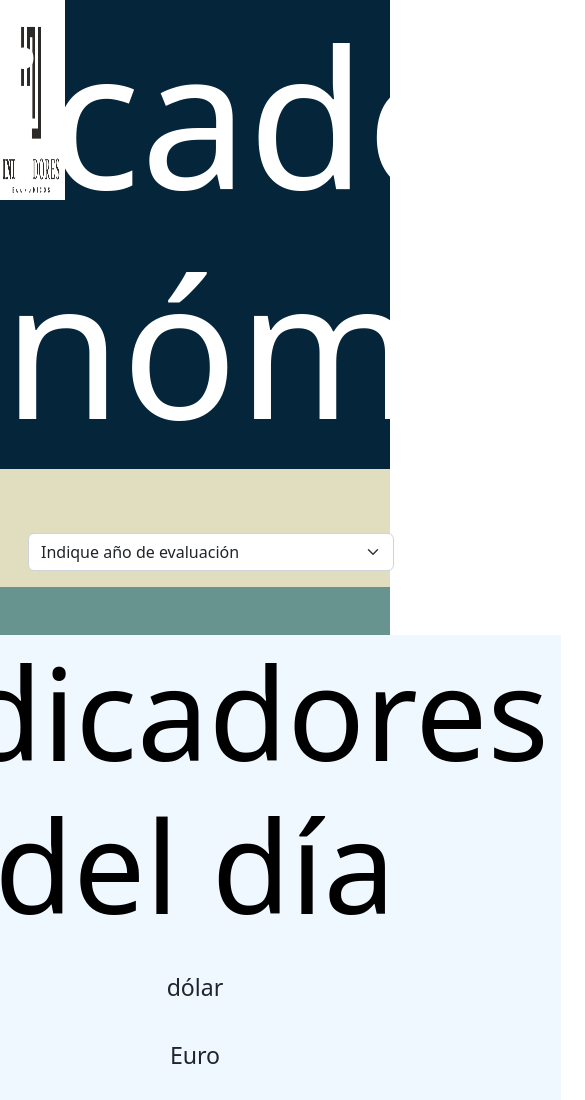
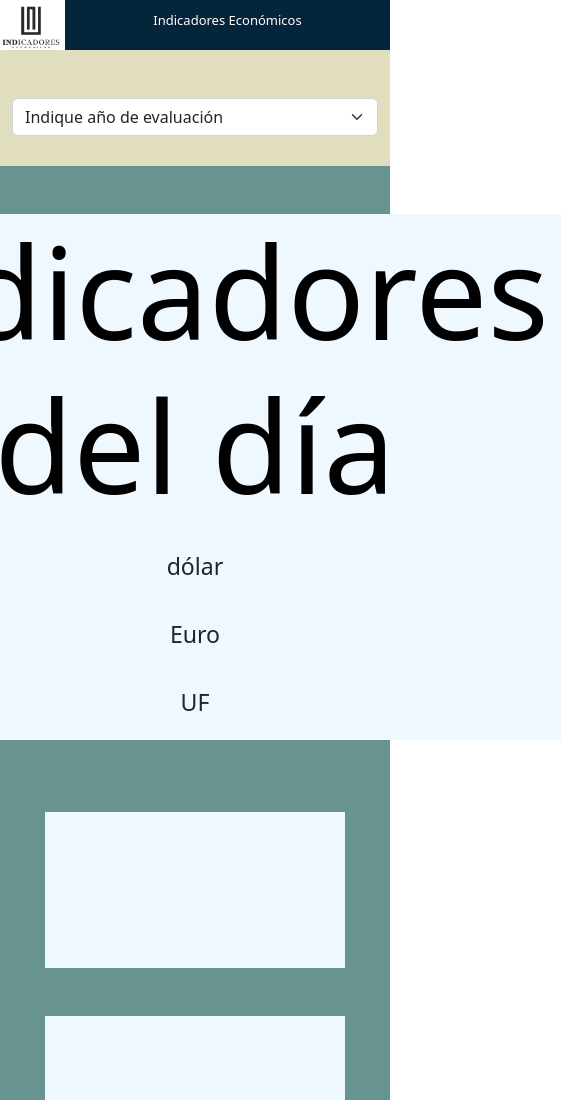
Before and after one commit to bacevedo12/Dashboard, a website with bundled scripts: page index.html in a window 390 px wide. Shown: the top 1100 px of the page, 585 px wide, since content can reach past the window. Built offline with nearby package versions, Linux system fonts and the light colour scheme; no server answers.

```diff
--- a/assets/estilos/estilo.css
+++ b/assets/estilos/estilo.css
@@ -63,7 +63,7 @@
 
     .logo {
         width: 100%;
-
+        height: 50px;
     }
     .indicadores{
         display: flex;
@@ -80,9 +80,12 @@
 
     }
 
-@media screen and (max-width:800px){
+@media screen and (max-width:768px){
      .grafico {
         width: 500px;
+     }
+     #selectAnio{
+        margin-bottom: 30px;
      }
     }
 
@@ -90,4 +93,15 @@
     .grafico {
         width: 400px;
         }
+
        }
+
+@media screen and (max-width:400px){
+    h1 {
+        font-size:small !important;
+    }
+
+    .grafico{
+        width: 300px;
+    }
+       }
--- a/index.html
+++ b/index.html
@@ -14,7 +14,7 @@
 <header>
   <div class="row container-fluid  m-0 p-0 header ">
       <div class="p-0 col-2">
-        <img class="logo w-100" src="./assets/images/logo.png">
+        <img class="logo img-fluid w-100" src="./assets/images/logo.png">
       </div>
     <div class="col-10 d-flex text-center align-items-center justify-content-center">
         <h1> Indicadores Económicos</h1>
@@ -25,7 +25,7 @@
   <div class="container-fluid">
     <div class="row formulario">
       <div class="col-12 col-md-2 pt-5">
-        <select id="selectAnio" class="form-select m-3" aria-label="Default select example">
+        <select id="selectAnio" class="form-select" aria-label="Default select example">
           <option selected disabled>Indique año de evaluación</option>
           <option value="2021">2021</option>
           <option value="2020">2020</option>
```
